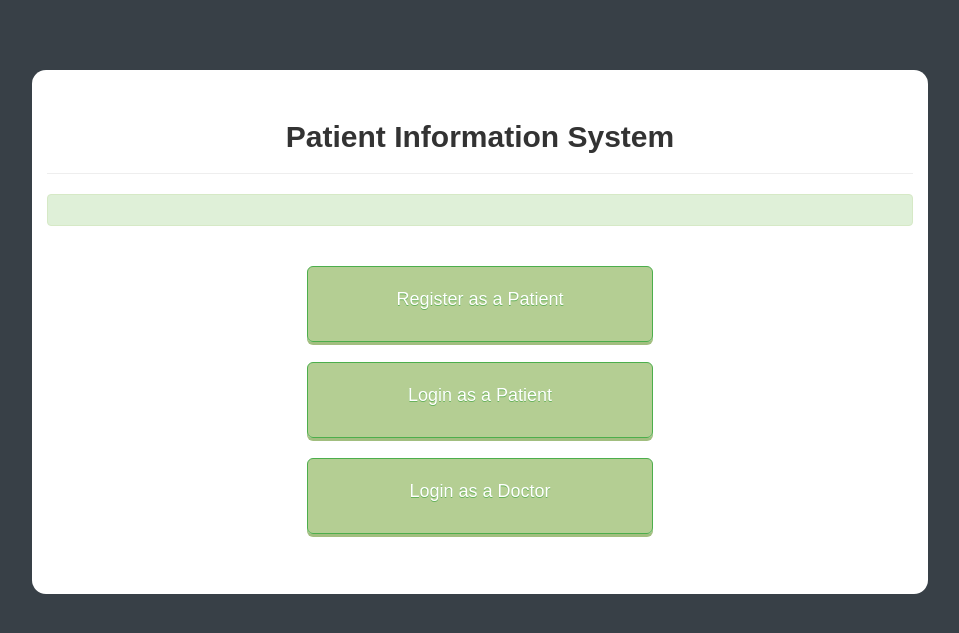
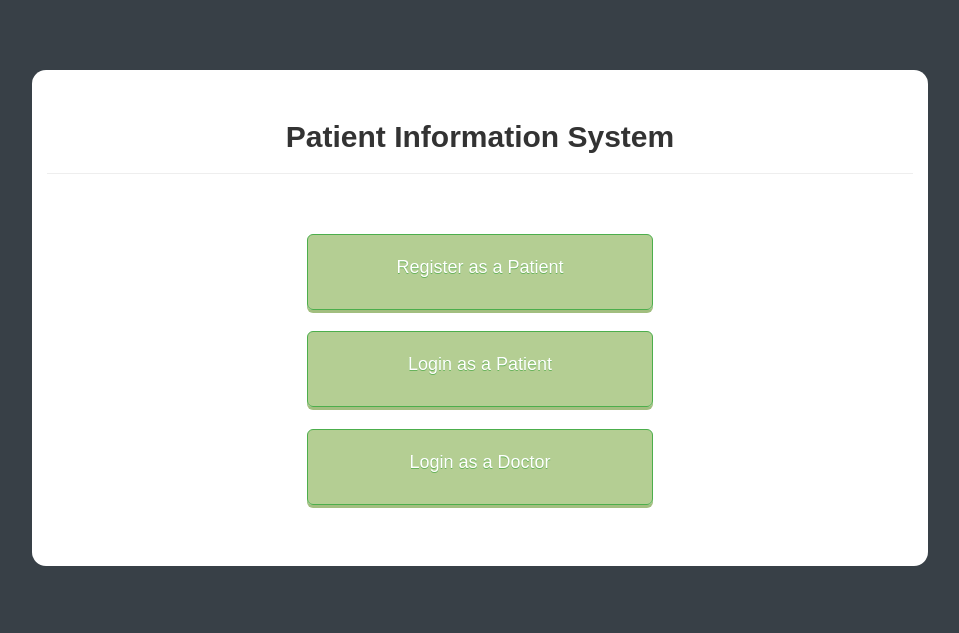
Before and after one commit to tahirkhaan/patient-cms, a PHP site: page / in a window 1280 px wide. Shown: the top 633 px of the page, without its empty margins (160-1119 px from the left). Run offline with PHP 8.4, Linux system fonts and the light colour scheme; a stand-in replaces the project's code that opens the database connection; some libraries are stand-ins or nearby versions.

Commit message:
Improved styles

```diff
--- a/css/style.css
+++ b/css/style.css
@@ -1,17 +1,19 @@
 body {
   background: #384047;
   font-family: sans-serif;
- /*   font-size: 10px;*/
+  font-size: 15px;
 }
-.error{
+
+.error {
   color: red;
   font-size: 15px;
 }
-.box{
 
-    font-size: 10px;
+.box {
+  font-size: 12px;
 }
-#heading{
+
+#heading {
   padding-top: 30px;
   text-align: center;
   font-weight: 700;
@@ -51,13 +53,14 @@ body {
   max-width: 50%;
 }
 
+
 /*DOCTOR VIEWING PATIENT*/
+
 .mainone {
   max-width: 95%;
   margin-top: 25px;
   border-radius: 2px;
   background: #fff;
-
 }
 
 .name {
@@ -90,7 +93,6 @@ body {
   margin: 50px auto 0;
   box-shadow: 0 0 1em #222;
   border-radius: 2px;
-
 }
 
 
@@ -168,6 +170,7 @@ form label {
   transition: color 0.3s, top 0.3s, background-color 0.8s;
 }
 
+
 /*main page*/
 
 .container {
--- a/index.php
+++ b/index.php
@@ -4,18 +4,20 @@ include "header.php"; ?>
 
 <body>
 <div class="container home">
+
   <h2 style="padding-top: 30px; text-align:center;font-weight: 700;">Patient Information System</h2>
+
   <hr>
+
   <div class="row">
     <div class="col-md-12">
 
-      <div class="alert alert-success"> <?php
+    <?php
     if (isset($_SESSION['errormsg'])) {
-              echo $_SESSION['errormsg'];
+        echo '<div class="alert alert-success">' . $_SESSION['errormsg'] . '</div>' ;
         $_SESSION['errormsg'] = "";
     }
     ?>
-      </div>
 
     <div class="buttons">
       <a href="register.php?type=patient" class="btn btn-success btn-lg btn-block btn-huge">Register as a Patient</a>
@@ -28,6 +30,7 @@ include "header.php"; ?>
 
     </div>
   </div>
+
 </div>
 
 <?php include "footer.php"; ?>
```
Lines whose indentation alone changed are shown as unchanged.
